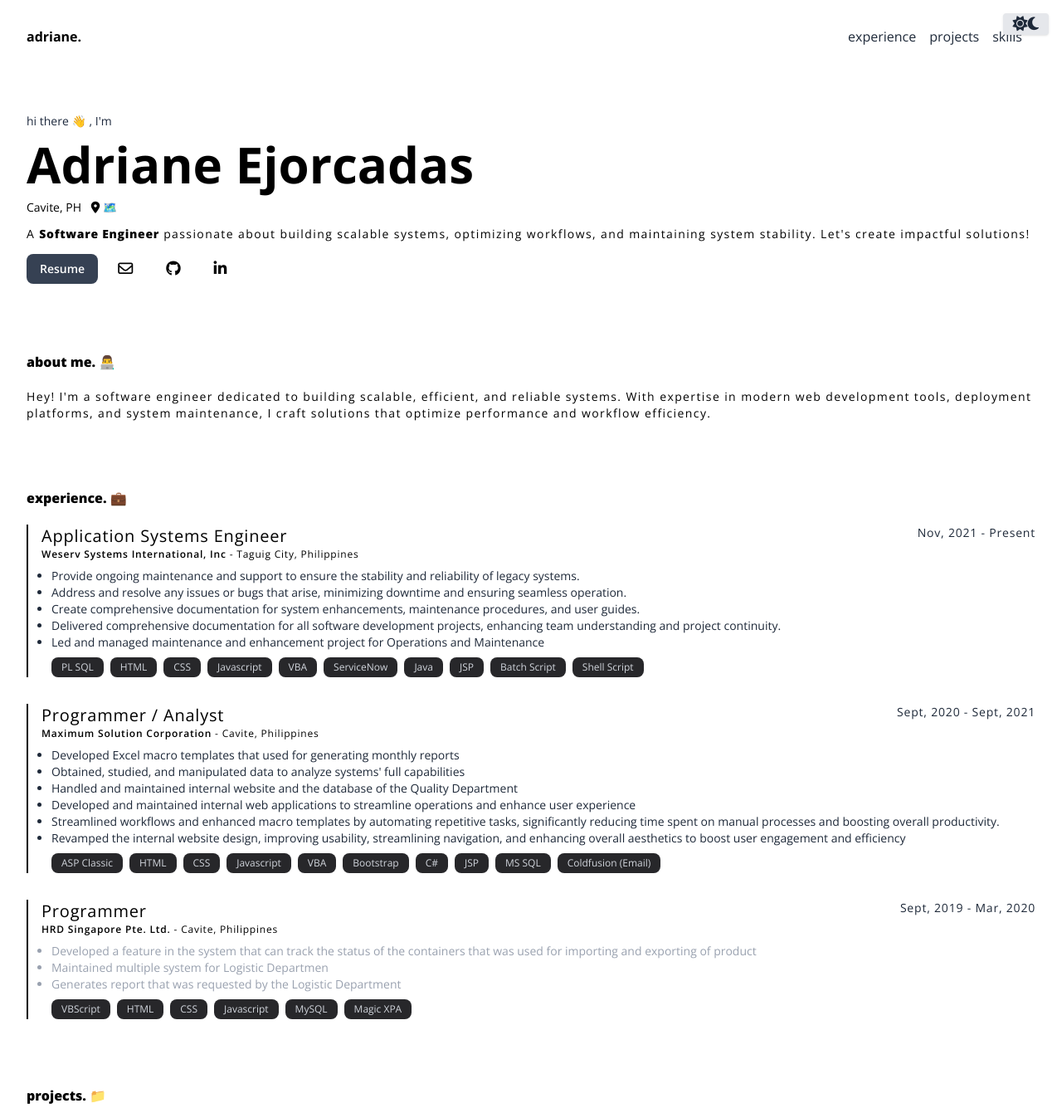
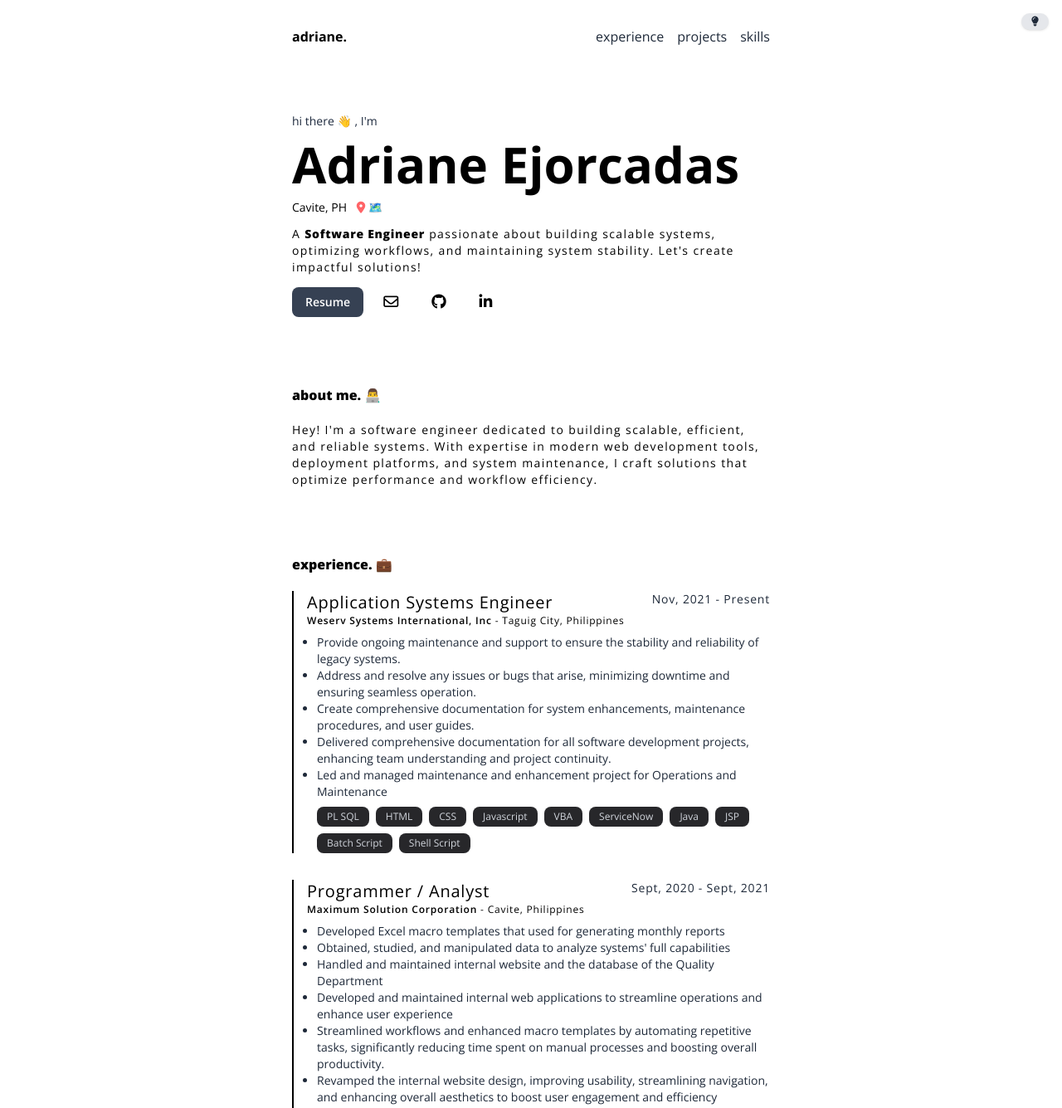
Before and after one commit to AdrianeEjorcadas/adriane-portfolio, a website: page index.html in a window 1280 px wide. Shown: the top 1335 px of the page at 83% size. Drawn offline with nearby package versions, Linux system fonts and the light colour scheme.

Commit message:
06/05/2025 - finished the light and dark mode toggle

```diff
--- a/index.html
+++ b/index.html
@@ -14,7 +14,16 @@
         />
         <link rel="stylesheet" href="./src/style.css" />
     </head>
-    <body class="m-8 font-sans">
+    <body class="m-8 font-sans md:mx-24 lg:mx-58 xl:mx-88 2xl:mx-96">
+        <!-- DARK AND LIGHT MODE BUTTON -->
+        <button
+            onclick="document.documentElement.classList.toggle('dark')"
+            class="fixed top-4 right-4 z-50 flex cursor-pointer items-center justify-center rounded-full bg-gray-200 px-3 py-1 text-xs font-semibold text-gray-800 shadow hover:bg-gray-300 dark:bg-gray-800 dark:text-gray-200 dark:hover:bg-gray-700"
+            aria-label="Toggle Theme"
+        >
+            <i class="fa-solid fa-lightbulb dark:text-white"></i>
+        </button>
+
         <!-- NAV BAR -->
         <nav class="flex items-center justify-between">
             <!-- LOGO -->
@@ -49,20 +58,6 @@
                             >skills</a
                         >
                     </li>
-                    <li>
-                        <button
-                            onclick="document.documentElement.classList.toggle('dark')"
-                            class="fixed top-4 right-4 z-50 flex items-center justify-center rounded bg-gray-200 px-3 py-1 text-xs font-semibold text-gray-800 shadow hover:bg-gray-300 dark:bg-gray-800 dark:text-gray-200 dark:hover:bg-gray-700"
-                            aria-label="Toggle Theme"
-                        >
-                            <i
-                                class="fa-solid fa-sun block text-lg dark:hidden"
-                            ></i>
-                            <i
-                                class="fa-solid fa-moon hidden text-lg dark:block"
-                            ></i>
-                        </button>
-                    </li>
                 </ul>
             </div>
         </nav>
@@ -87,7 +82,9 @@
                     <p>
                         Cavite, PH
                         <span
-                            ><i class="fa-solid fa-location-dot ml-2"></i>
+                            ><i
+                                class="fa-solid fa-location-dot ml-2 text-red-400"
+                            ></i>
                             🗺️</span
                         >
                     </p>
@@ -385,7 +382,9 @@
                             </div>
                             <!-- JOB DESCRIPTION -->
                             <div class="space-y-1 pl-7">
-                                <ul class="list-disc text-sm text-gray-400">
+                                <ul
+                                    class="list-disc text-sm text-gray-800 dark:text-gray-400"
+                                >
                                     <li>
                                         Developed a feature in the system that
                                         can track the status of the containers
--- a/src/tailwind.css
+++ b/src/tailwind.css
@@ -2,6 +2,8 @@
 /* @import "@fortawesome/fontawesome-free/css/all.css"; */
 /* @import url("https://fonts.googleapis.com/css2?family=Roboto&display=swap"); */
 @import 'tailwindcss';
+
+@custom-variant dark (&:where(.dark, .dark *));
 
 @theme {
     --font-sans: 'Open Sans', sans-serif;
```
Also changed, not shown: src/style.css.
